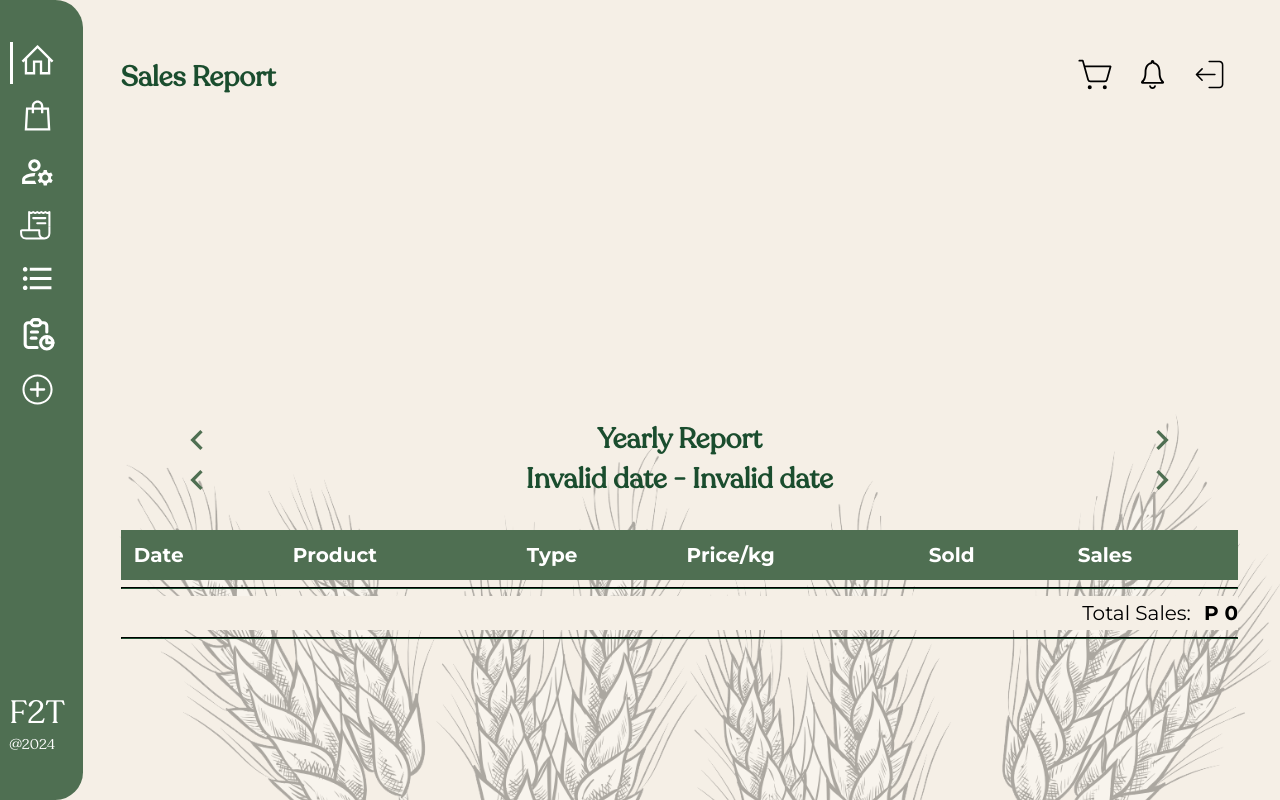
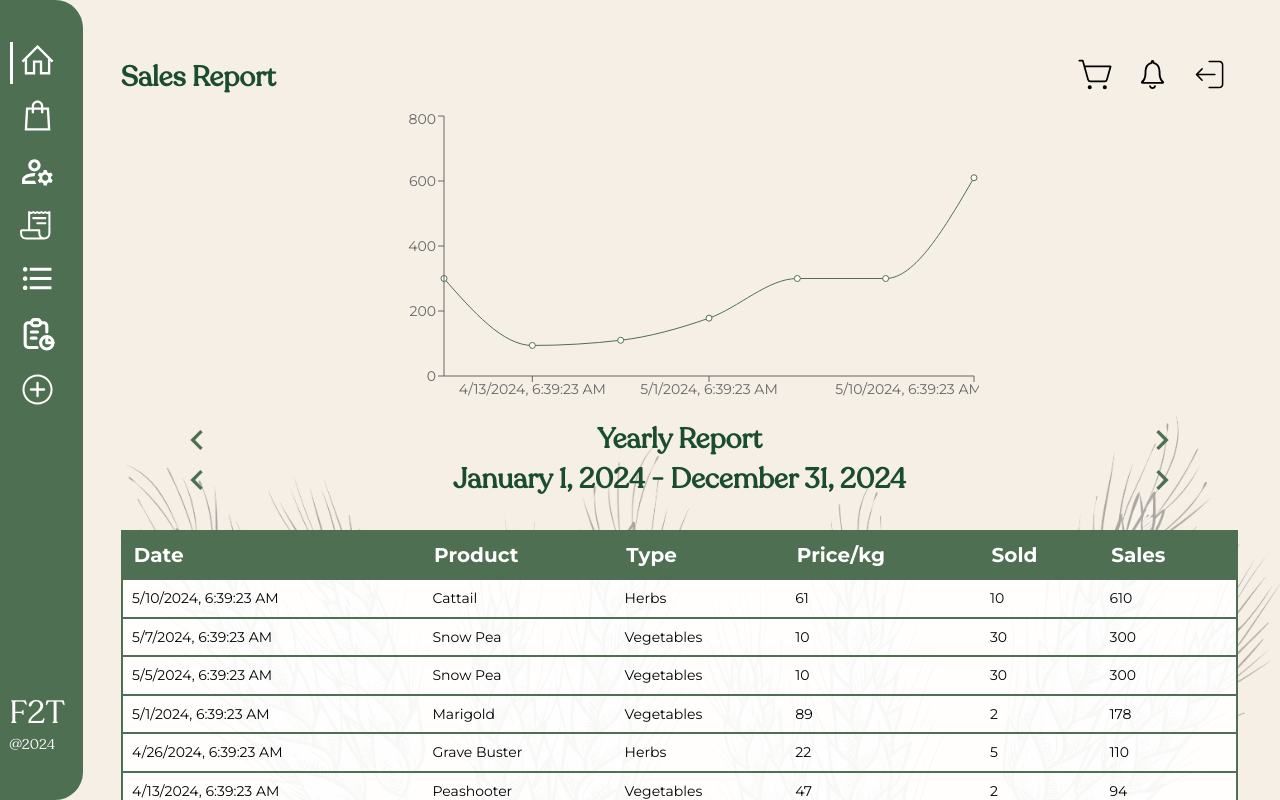
Before and after one commit to JomarMonrealUPLB/Farm-to-Table, a React (Create React App) app in the folder client/: page /sales-report in a window 1280 px wide. Shown: the top 800 px of the page. Built offline with nearby package versions, Linux system fonts and the light colour scheme.

Commit message:
fix: handled empty entries

```diff
--- a/client/src/pages/SalesReport.js
+++ b/client/src/pages/SalesReport.js
@@ -88,11 +88,12 @@
                 tempStartDate = tempStartDate.clone().add(timeframeLength,timeframe)
                 tempAddedDate = tempAddedDate.clone().add(timeframeLength,timeframe)
             }
-            setReferenceDate(tempStartDate)
-            tempStartDate = moment(referenceDate).startOf('year')
-            tempAddedDate = moment(referenceDate).endOf('year')
-            setStartDate(moment(referenceDate).startOf('year'))
-            setEndDate (moment(referenceDate).endOf('year'))
+            let referenceDateTemp = tempStartDate
+            setReferenceDate(referenceDateTemp)
+            tempStartDate = moment(referenceDateTemp).startOf('year')
+            tempAddedDate = moment(referenceDateTemp).endOf('year')
+            setStartDate(tempStartDate)
+            setEndDate (tempAddedDate)
             const tempOrders = originalSerializedOrderList.filter(order=>moment(order.date).isBetween(tempStartDate.clone().subtract(1,"d"),tempAddedDate.clone().add(1,"d")))
             setSerializedOrderList(tempOrders)
             let sum = 0
@@ -108,7 +109,9 @@
     <div className='account_management page'>
         <Header headerTitle={"Sales Report"}/>
 
+        <div style={{display:"flex",justifyContent:"center"}}>
             {
+                serializedOrderList.length === 0? <h1 style={{textAlign:"center",padding:"120px"}}>No Graph to Show.</h1>:
                 <LineChart width={600} height={300} data={[...serializedOrderList].reverse()}>
                     <Line type="monotone" dataKey="sales" stroke="var(--primary-green)" />
                     <CartesianGrid stroke="#var(--primary-green-dark)" />
@@ -117,6 +120,7 @@
                     <Tooltip />
                 </LineChart>
             }
+        </div>
 
 
         <div className='product_detail_screen-carousel' style={{paddingTop:"1ch"}}>
```
Lines whose indentation alone changed are shown as unchanged.
